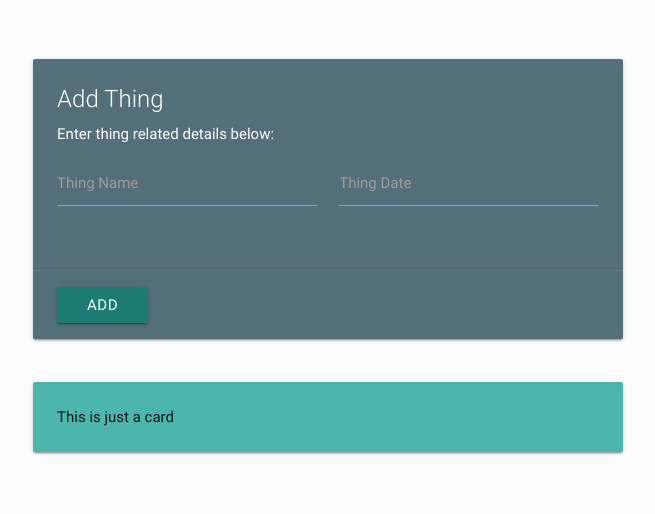
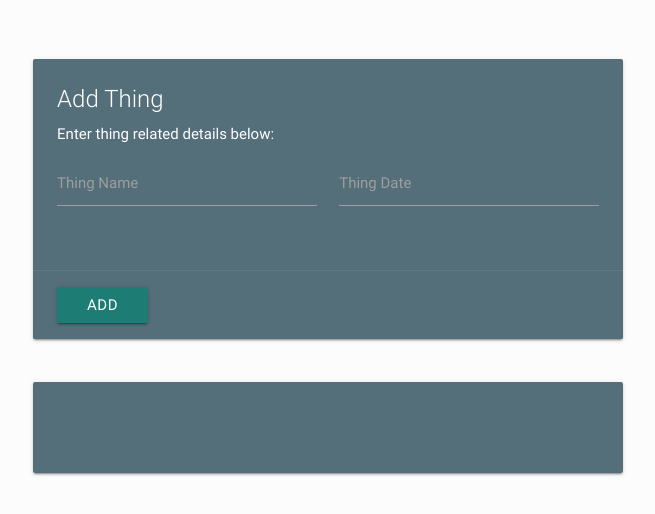
Before and after one commit to bhaskarmac/things, a plain HTML site: page index.html in a window 1280 px wide. Both pictures are taken after a click on the link "ADD". Shown: the whole page, without its empty margins (312-967 px from the left). Drawn offline with Linux system fonts and the light colour scheme.

Commit message:
Adding markup for the thing added

```diff
--- a/index.html
+++ b/index.html
@@ -32,7 +32,6 @@
 				<div class="card blue-grey darken-1">
 					<div class="card-content white-text">
 						<span class="card-title">Add Thing</span>
-						<!-- <h2 class="timer">Timer</h2> -->
 						<p>Enter thing related details below:</p>
 						<div class="row">
 							<div class="input-field col s6">
@@ -53,16 +52,6 @@
 			<div class="col s12 m4 l2"></div><!--  blank space -->
 		</div>
 
-		<div class="row">
-			<div class="col s12 m4 l2"></div><!--  blank space -->
-			<div class="col s12 m4 l8">
-				<div class="card-panel teal lighten-2">
-					This is just a card
-				</div>
-			</div>
-			<div class="col s12 m4 l2"></div><!--  blank space -->
-		</div>
-
 	</div> <!-- container ends here -->
 </body>
 </html>
--- a/js/scripts.js
+++ b/js/scripts.js
@@ -43,12 +43,41 @@ $(document).ready(function () {
 	$('#btnAdd').click(function () {
 		console.log('btnAdd clicked');
 
+		var txtThingName = $('#txtThingName').val();
+		var txtThingBoughtDate = $('#txtThingBoughtDate').val();
+		console.log('txtThingName=>', txtThingName);
+		console.log('txtThingBoughtDate=>', txtThingBoughtDate);
+
+		$('.container').append('<div class="row">\
+			<div class="col s12 m4 l2"></div>\
+			<div class="col s12 m4 l8">\
+			<div class="card blue-grey darken-1">\
+			<div class="card-content white-text">\
+			<div class="row">\
+			<div class="input-field col s6">\
+			<span class="card-title">'+txtThingName+'</span>\
+			</div>\
+			<div class="input-field col s6">\
+			<span class="card-title">'+txtThingName+'</span>\
+			</div>\
+			</div>\
+			</div>\
+			</div>\
+			</div>\
+			<div class="col s12 m4 l2"></div>\
+			</div>');
+
+
+
+
 		thingsDB = localStorage.getItem("thingsDB");
 		console.log('thingsDB=>', thingsDB);
 		if(thingsDB){
-			// thingsDB.push({
-			// 	name:
-			// });
+			thingsDB.push({
+				name: txtThingName,
+				boughtDate: txtThingBoughtDate
+			});
+			console.log('after adding thingsDB=>', thingsDB);
 		}else{
 
 		}
```
